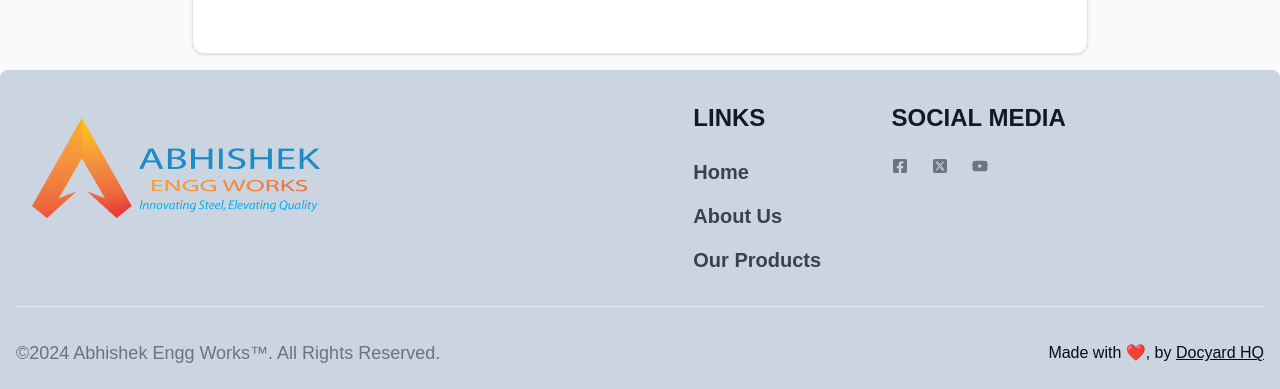
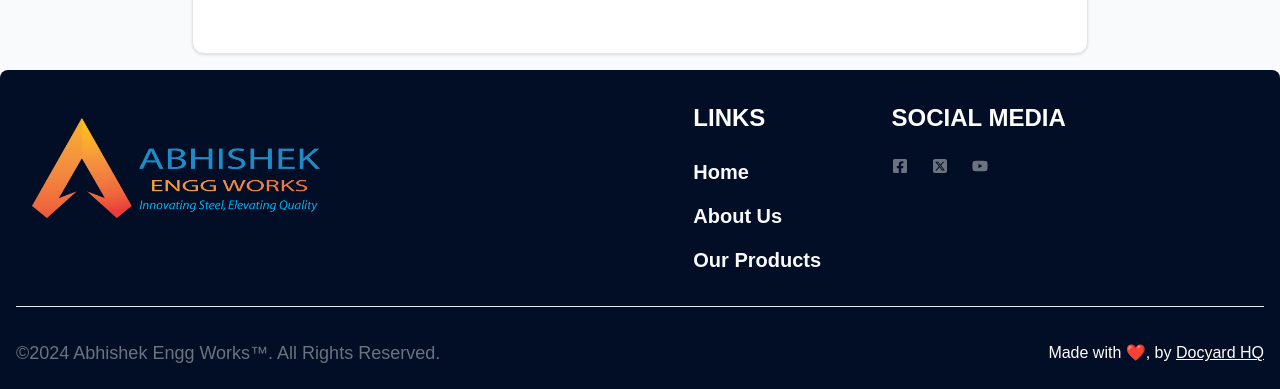
Before and after one commit to drjvtlkr/apexenggtech, a Next.js app: page / in a window 1280 px wide. Shown: the part 5616-6005 px from the top of the page. Built offline with nearby package versions, Linux system fonts and the light colour scheme; no server answers; a web font is replaced by a local one.

Commit message:
latest 6/3/25

```diff
--- a/app/about/page.tsx
+++ b/app/about/page.tsx
@@ -26,10 +26,10 @@ const About = () => {
 
       <section className="mt-12 p-8">
         <div className="h-screen mb-32 lg:mb-10">
-          <h2 className="text-center text-2xl md:text-3xl lg:text-6xl font-bold m-8 text-gray-800">
-            Who we are
+        <h2 className="w-full rainbow-underline text-center text-2xl md:text-3xl lg:text-5xl font-bold mb-4 text-gray-800">
+          Who We Are?
         </h2>
-          <div className="flex flex-col lg:flex-row items-center gap-10 bg-slate-100 p-8 rounded">
+          <div className="flex flex-col lg:flex-row items-center gap-10 bg-[#A7E6FF] p-8 rounded">
             <div className="group w-full lg:w-1/2 h-96 lg:h-[500px] relative overflow-hidden">
               <Image
                 src={ffeImg.src}
@@ -88,7 +88,8 @@ const About = () => {
             </div>
         </div> */}
 
-        <div className="flex flex-col lg:flex-row-reverse items-center gap-10 h-screen bg-orange-100 p-8 rounded-lg">
+        <div className="h-screen mb-32 lg:mb-10">
+          <div className="flex flex-col lg:flex-row-reverse items-center gap-10 h-screen bg-[#EEF8FF] mt-96 md:mt-20 lg:-mt-32 p-8 rounded-lg">
             <div className="group w-full lg:w-1/2 h-96 lg:h-[500px] relative overflow-hidden">
               <Image
                 src={verticalImg.src}
@@ -109,14 +110,14 @@ const About = () => {
                 This Prime location offers excellent infrastructure, including
                 access to reliable water, power, skilled and unskilled labor, as
                 well as efficient transport and communication networks.
-              Additionally, our location benefits from various fiscal incentives
-              provided by the Karnataka Government, making it an ideal base for
-              growth and development.
+                Additionally, our location benefits from various fiscal
+                incentives provided by the Karnataka Government, making it an
+                ideal base for growth and development.
               </p>
             </div>
           </div>
-
-        <div className="flex flex-col lg:flex-row items-center mt-8 gap-10 h-screen bg-gray-200 p-4 rounded-lg">
+        </div>
+        <div className="flex flex-col lg:flex-row items-center mt-8 gap-10 h-screen bg-[#A7E6FF] p-4 rounded-lg">
           <div className="group w-full lg:w-1/2 h-96 lg:h-[500px] relative overflow-hidden">
             <Image
               src={interImg.src}
@@ -143,12 +144,12 @@ const About = () => {
         </div>
       </section>
 
-      <section className="h-screen flex flex-col justify-center items-center p-8 bg-gray-50">
-        <h2 className="w-full text-center text-2xl md:text-3xl lg:text-5xl font-bold mb-6 text-gray-800">
+      <section className="h-screen flex flex-col justify-center mt-20  items-center p-8 bg-[#D9EAFD]">
+        <h2 className="w-full text-center rainbow-underline text-2xl md:text-3xl lg:text-5xl font-bold mb-6 text-gray-800">
           Leading with Vision
         </h2>
 
-        <div className="flex flex-col md:flex-row items-center justify-center gap-6 h-9/10 w-9/10 max-w-6xl">
+        <div className="flex flex-col md:flex-row items-center justify-center gap-6 h-9/10 w-9/10 max-w-6xl ">
           <div className="w-full md:w-1/2 flex justify-center">
             <Image
               src={mdImg}
@@ -164,7 +165,7 @@ const About = () => {
             <h4 className="text-lg md:text-xl font-semibold mb-4">
               Managing Director
             </h4>
-            <p className="text-xl text-center">
+            <p className="text-md text-center lg:text-2xl">
               With over 30+ years of extensive experience in Mechanical
               Engineering, Mr. V M Kamatar serves as Managing Director at
               Abhishek Engg Works (AEW). He has held key roles as a Design
@@ -181,9 +182,11 @@ const About = () => {
         </div>
       </section>
 
-      <section className="flex flex-col md:flex-row items-center mt-12 p-8 bg-gray-100">
+      <section className="flex flex-col md:flex-row items-center mt-12 p-8 bg-[#eef8ff]">
         <div className="flex flex-col justify-center items-center flex-1 p-8">
-          <h2 className="text-4xl rainbow-underline mb-4">Quality</h2>
+          <h2 className="text-4xl rainbow-underline mb-4 !font-bold">
+            Quality
+          </h2>
           <p className="text-md md:text-lg lg:text-xl leading-7">
             At AEW,{" "}
             <strong>Quality is at the heart of everything we do.</strong> We go
@@ -197,9 +200,10 @@ const About = () => {
             clients and industry.
           </p>
         </div>
-        <hr className="text-4xl text-gray-700 rotate-90" />
         <div className="flex flex-col justify-center items-center flex-1 p-8">
-          <h2 className="text-4xl rainbow-underline mb-4">Service</h2>
+          <h2 className="text-4xl rainbow-underline mb-4 !font-bold">
+            Service
+          </h2>
           <p className="text-md md:text-lg lg:text-xl leading-7">
             At AEW,{" "}
             <strong>
@@ -221,8 +225,8 @@ const About = () => {
       </section>
 
       <section className="mt-12 p-8 bg-gray-50 min-h-screen flex flex-col justify-center">
-        <h2 className="text-center text-2xl md:text-3xl lg:text-5xl font-bold mb-4 text-gray-800">
-          Why Trust ABHISHEK ENGINEERING WORKS with Your Project Needs?
+        <h2 className="w-full rainbow-underline text-center text-2xl md:text-3xl lg:text-5xl font-bold mb-4 text-gray-800">
+          Why Trust ABHISHEK ENGG WORKS with Your Project Needs?
         </h2>
 
         <div className="grid grid-cols-1 md:grid-cols-2 lg:grid-cols-3 gap-5 h-full">
@@ -284,10 +288,14 @@ const About = () => {
           ].map((item, index) => (
             <div
               key={index}
-              className="group bg-white p-6 rounded-lg shadow-lg hover:shadow-xl transition-transform duration-300 transform hover:scale-105 max-h-[80vh]">
+              className="group bg-[#a1e3f9] p-6 rounded-lg shadow-lg hover:shadow-xl transition-transform duration-300 transform hover:scale-105 max-h-[80vh]">
               <div className="flex items-center justify-center w-16 h-16 bg-orange-100 rounded-full mb-4 mx-auto transform group-hover:scale-110 transition-transform duration-300">
                 {typeof item.icon === "string" ? (
-                  <Image src={item.icon} alt={item.title} className="w-10 h-10" />
+                  <Image
+                    src={item.icon}
+                    alt={item.title}
+                    className="w-10 h-10"
+                  />
                 ) : (
                   item.icon
                 )}
@@ -305,7 +313,7 @@ const About = () => {
 
       <section className="flex justify-center mt-12 p-8 bg-gray-50">
         <Link href="/#contactus">
-          <Button className="bg-orange-400 w-52 h-12 text-4xl hover:bg-orange-500 hover:text-black">
+          <Button className="bg-[#1d8cc5] w-52 h-12 text-4xl hover:bg-orange-300 hover:text-black">
             Contact us
           </Button>
         </Link>
--- a/components/Footer.tsx
+++ b/components/Footer.tsx
@@ -16,7 +16,7 @@ const Footer = () => {
 
   return (
     <>
-      <footer className="bg-slate-300 flex justify-center rounded-lg shadow dark:bg-gray-900">
+      <footer className="bg-[#020e26] flex justify-center rounded-lg shadow dark:bg-gray-900">
         <div className="w-full max-w-screen-xl p-4 py-6 lg:py-8">
           <div className="md:flex md:justify-between">
             <div className="mb-6 md:mb-0">
@@ -30,10 +30,10 @@ const Footer = () => {
             </div>
             <div className="grid grid-cols-2 gap-8 sm:gap-6 sm:grid-cols-3">
               <div>
-                <h2 className="mb-6 text-2xl font-semibold text-gray-900 uppercase ">
+                <h2 className="mb-6 text-2xl font-semibold text-white uppercase ">
                   Links
                 </h2>
-                <ul className="text-xl text-gray-700 font-semibold">
+                <ul className="text-xl text-gray-50 font-semibold">
                 <li className="mb-4">
                     <Link
                       href="/"
@@ -79,10 +79,10 @@ const Footer = () => {
                 </ul>
               </div> */}
               <div>
-                <h2 className="mb-6 text-2xl font-semibold text-gray-900 uppercase dark:text-white">
+                <h2 className="mb-6 text-2xl font-semibold text-white uppercase dark:text-white">
                   Social Media
                 </h2>
-                <ul className="flex space-x-6 text-gray-500 dark:text-gray-400 font-medium">
+                <ul className="flex space-x-6 text-gray-50 dark:text-gray-400 font-medium">
                   <li>
                     <Link
                       href="#"
@@ -115,12 +115,12 @@ const Footer = () => {
           <div className="sm:flex sm:items-center sm:justify-between">
             <span className="text-lg text-gray-500 sm:text-center dark:text-gray-400">
               ©{currentYear}{" "}
-              <Link href="#" className="hover:underline">
+              <Link href="/" className="hover:underline">
                 Abhishek Engg Works™
               </Link>
               . All Rights Reserved.
             </span>
-            <span>
+            <span className="text-white">
               Made with ❤️, by{" "}
               <Link href="https://docyard.co.in" className="underline" target="_blank">
                 Docyard HQ
```
Lines whose indentation alone changed are shown as unchanged.
